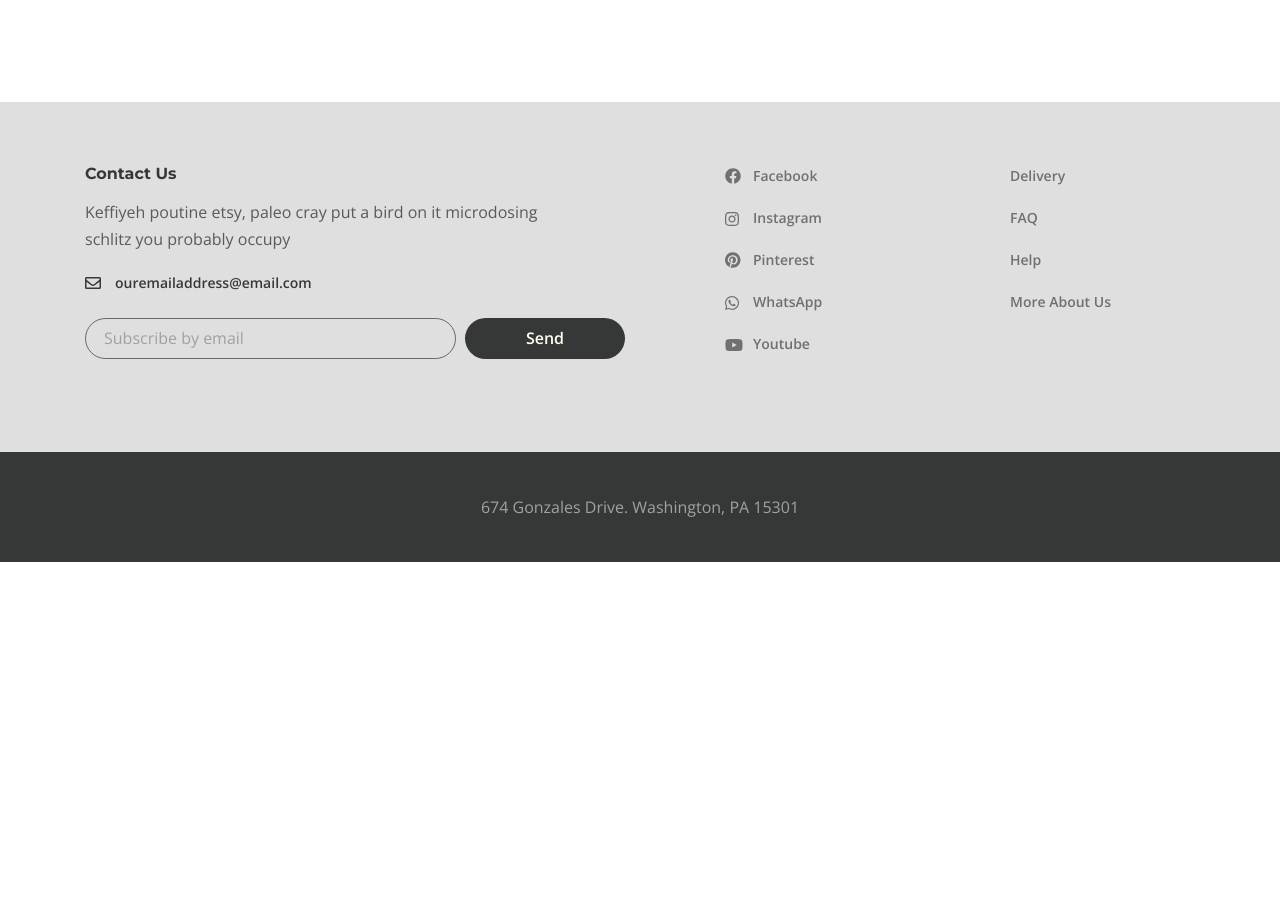
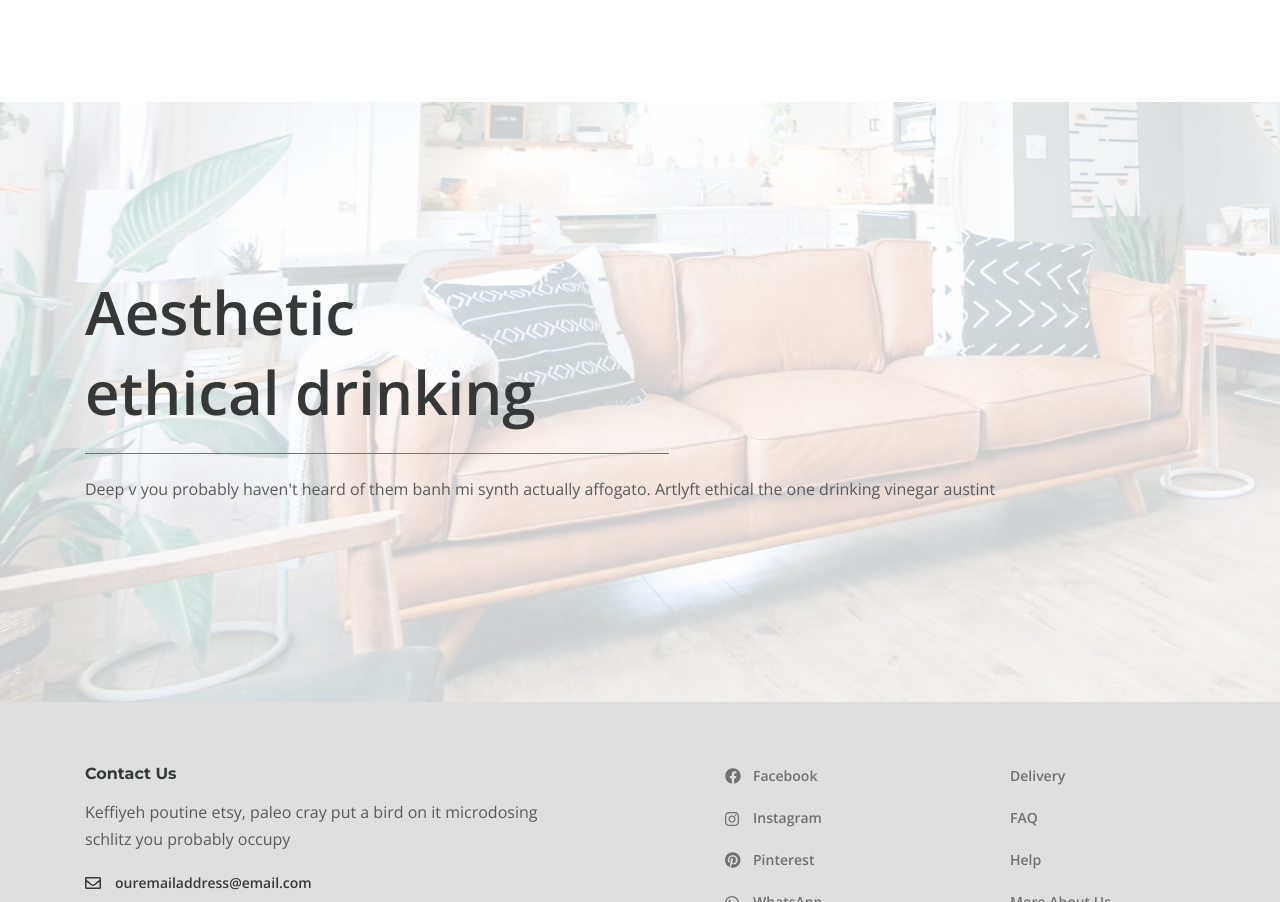
Before and after one commit to Barsoom-coder/desire, a website: page app/index.html in a window 1280 px wide. Shown: the part 1615-2517 px from the top of the page. Before the commit the page ends 2177 px from the top, so only its background shows below. Drawn offline with nearby package versions, Linux system fonts and the light colour scheme.

Commit message:
added section decor

```diff
--- a/app/index.html
+++ b/app/index.html
@@ -80,6 +80,7 @@
               </div>
             </div>
         </section>
+
         <section class="new-collection">
           <div class="container-fluid">
             <h3 class="new-collection__title">Furniture new collection</h3>
@@ -126,6 +127,14 @@
           </div>
 
         </section>
+
+        <section class="decor">
+          <div class="container">
+            <h2 class="decor__title">Aesthetic <br>
+              ethical drinking</h2>
+            <p class="decor__text">Deep v you probably haven't heard of them banh mi synth actually affogato. Artlyft ethical the one drinking vinegar austint</p>
+          </div>
+        </section>
       </main>
 
       <footer class="footer">
--- a/app/scss/style.scss
+++ b/app/scss/style.scss
@@ -217,9 +217,6 @@
 			background: #6D7278;
 		}
 	}
-	&__text {
-
-	}
 	&__images {
 		max-width: 485px;
 	}
@@ -307,7 +304,7 @@
 .collection {
 	display: grid;
 	grid-template-columns: repeat(5, 1fr);
-	grid-gap: 30px;
+	grid-column-gap: 30px;
 	&__item {
 		position: relative;
 		&:hover {
@@ -360,3 +357,33 @@
 		color: #707070;
 	}
 }
+
+.decor {
+	padding: 170px 0 155px;
+	background-image: url(../images/decor-bg.jpg);
+	background-size: cover;
+	background-repeat: no-repeat;
+	min-height: 600px;
+	&__title {
+		max-width: 730px;
+		color: $title;
+		font-size: 60px;
+		line-height: 80px;
+		padding-bottom: 22px;
+		margin-bottom: 22px;
+		position: relative;
+		&::after {
+			position: absolute;
+			content: '';
+			bottom: 0;
+			width: 80%;
+			height: 1px;
+			margin: 0 auto;
+			left: 0;
+			background: #6D7278;
+	}
+	&__text {
+			max-width: 540px;
+		}
+	}
+}
```
Also changed, not shown: app/css/style.min.css, app/images/decor-bg.jpg (added).
